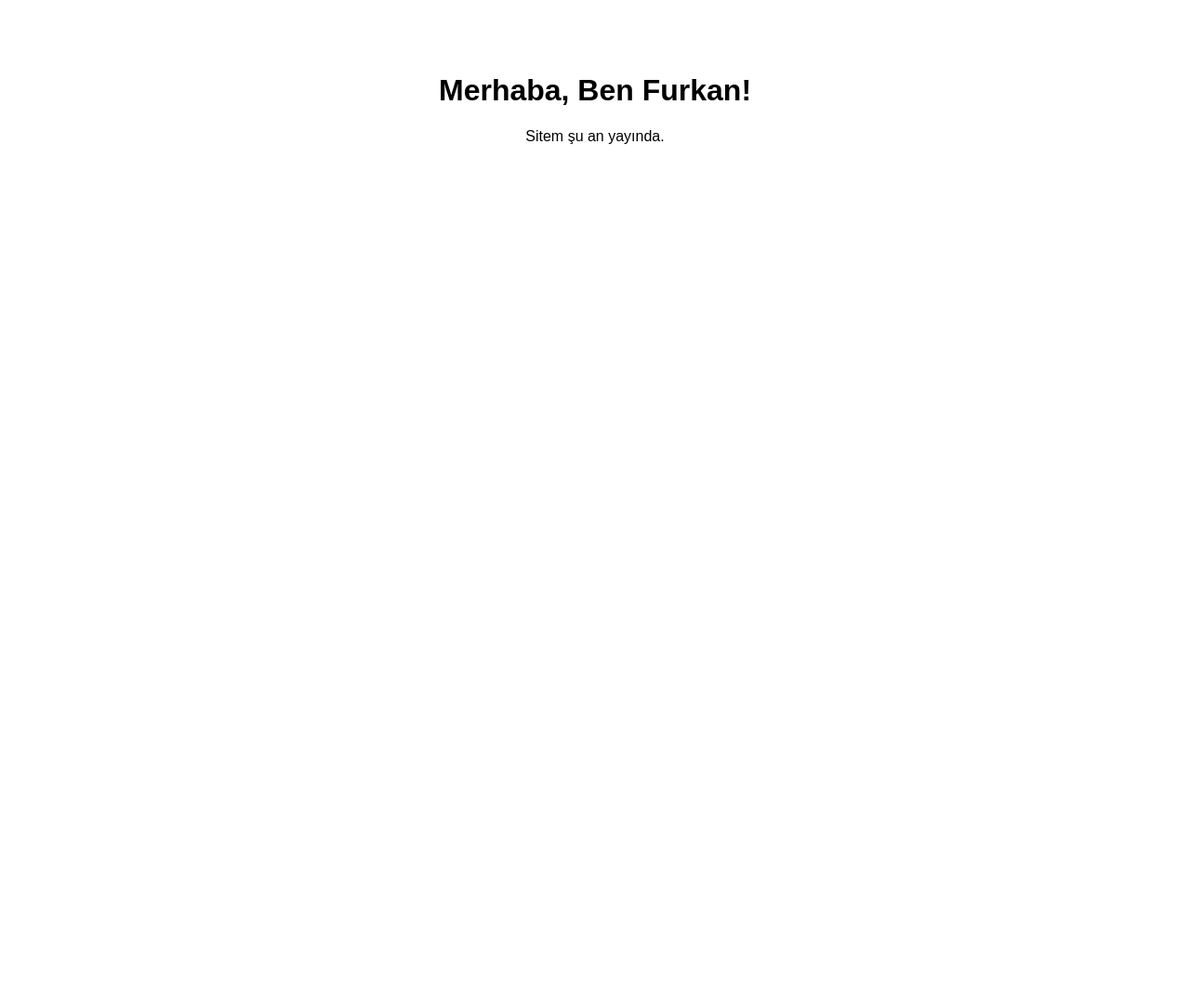
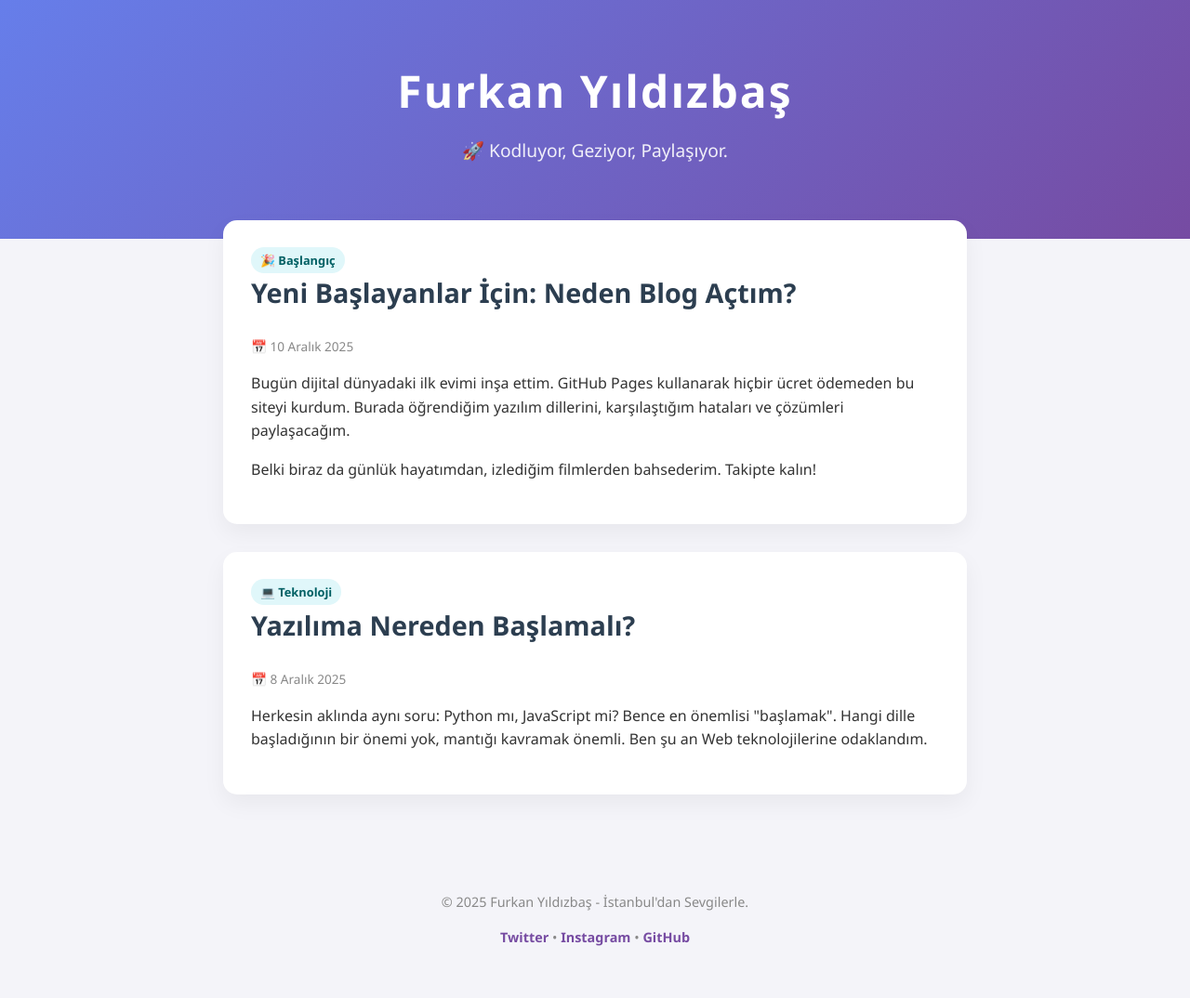
Before and after one commit to furkanybs1/furkanybs1.github.io, a plain HTML site: page index.html in a window 1280 px wide. Shown: the whole page at 93% size. Before the commit the page ends 800 px from the top, so only its background shows below. Drawn offline with Linux system fonts and the light colour scheme.

Commit message:
Refactor index.html for improved layout and design
Updated the HTML structure and styles for better layout and aesthetics.

```diff
--- a/index.html
+++ b/index.html
@@ -1,10 +1,111 @@
 <!DOCTYPE html>
-<html>
+<html lang="tr">
 <head>
-    <title>Furkan'ın Blogu</title>
+    <meta charset="UTF-8">
+    <meta name="viewport" content="width=device-width, initial-scale=1.0">
+    <title>Furkan'ın Dünyası</title>
+    <style>
+        /* --- TASARIM BURADA BAŞLIYOR (CSS) --- */
+        body {
+            font-family: 'Segoe UI', Tahoma, Geneva, Verdana, sans-serif;
+            margin: 0;
+            padding: 0;
+            background-color: #f4f4f9; /* Arka plan rengi */
+            color: #333;
+            line-height: 1.6;
+        }
+
+        /* Üst Kısım (Header) */
+        header {
+            background: linear-gradient(135deg, #667eea 0%, #764ba2 100%); /* Mor-Mavi geçişli renk */
+            color: white;
+            padding: 60px 20px;
+            text-align: center;
+        }
+        header h1 { margin: 0; font-size: 3rem; letter-spacing: 2px; }
+        header p { font-size: 1.2rem; opacity: 0.9; margin-top: 10px; }
+
+        /* Ana İçerik Kutusu */
+        .container {
+            max-width: 800px; /* Sitenin genişliği */
+            margin: -40px auto 0; /* Kutuyu yukarı doğru itip header'ın içine sokar */
+            padding: 20px;
+        }
+
+        /* Blog Kartları */
+        .blog-card {
+            background: white;
+            border-radius: 15px;
+            padding: 30px;
+            margin-bottom: 30px;
+            box-shadow: 0 10px 25px rgba(0,0,0,0.05); /* Gölge efekti */
+            transition: transform 0.3s ease; /* Hareket efekti */
+        }
+
+        /* Kartın üzerine gelince hafif zıplasın */
+        .blog-card:hover {
+            transform: translateY(-5px);
+            box-shadow: 0 15px 35px rgba(0,0,0,0.1);
+        }
+
+        .blog-title { color: #2c3e50; font-size: 1.8rem; margin-top: 0; }
+        .blog-date { color: #888; font-size: 0.85rem; display: block; margin-bottom: 15px; }
+        .blog-tag {
+            background-color: #e0f7fa;
+            color: #006064;
+            padding: 5px 10px;
+            border-radius: 20px;
+            font-size: 0.8rem;
+            font-weight: bold;
+        }
+
+        footer { text-align: center; padding: 40px; color: #888; font-size: 0.9rem; }
+
+        /* Linklerin rengi */
+        a { color: #764ba2; text-decoration: none; font-weight: bold; }
+        a:hover { text-decoration: underline; }
+    </style>
 </head>
-<body style="text-align: center; padding: 50px; font-family: sans-serif;">
-    <h1>Merhaba, Ben Furkan!</h1>
-    <p>Sitem şu an yayında.</p>
+<body>
+
+    <header>
+        <h1>Furkan Yıldızbaş</h1> <p>🚀 Kodluyor, Geziyor, Paylaşıyor.</p> </header>
+
+    <div class="container">
+
+        <article class="blog-card">
+            <span class="blog-tag">🎉 Başlangıç</span>
+            <h2 class="blog-title">Yeni Başlayanlar İçin: Neden Blog Açtım?</h2>
+            <span class="blog-date">📅 10 Aralık 2025</span>
+            <p>
+                Bugün dijital dünyadaki ilk evimi inşa ettim. GitHub Pages kullanarak hiçbir ücret ödemeden bu siteyi kurdum.
+                Burada öğrendiğim yazılım dillerini, karşılaştığım hataları ve çözümleri paylaşacağım.
+            </p>
+            <p>
+                Belki biraz da günlük hayatımdan, izlediğim filmlerden bahsederim. Takipte kalın!
+            </p>
+        </article>
+
+        <article class="blog-card">
+            <span class="blog-tag">💻 Teknoloji</span>
+            <h2 class="blog-title">Yazılıma Nereden Başlamalı?</h2>
+            <span class="blog-date">📅 8 Aralık 2025</span>
+            <p>
+                Herkesin aklında aynı soru: Python mı, JavaScript mi? Bence en önemlisi "başlamak".
+                Hangi dille başladığının bir önemi yok, mantığı kavramak önemli. Ben şu an Web teknolojilerine odaklandım.
+            </p>
+        </article>
+
+    </div>
+
+    <footer>
+        <p>&copy; 2025 Furkan Yıldızbaş - İstanbul'dan Sevgilerle.</p>
+        <p>
+            <a href="https://twitter.com">Twitter</a> •
+            <a href="https://instagram.com">Instagram</a> •
+            <a href="https://github.com">GitHub</a>
+        </p>
+    </footer>
+
 </body>
 </html>
```
